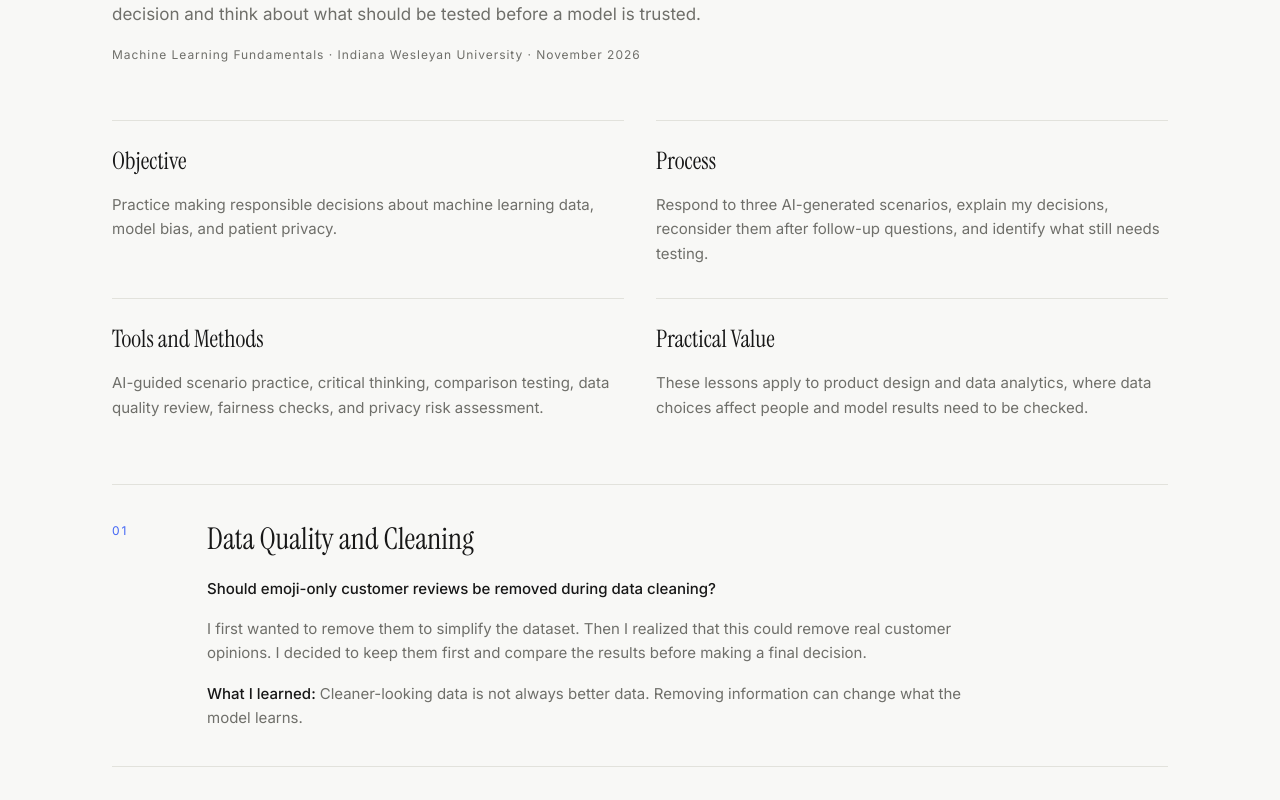
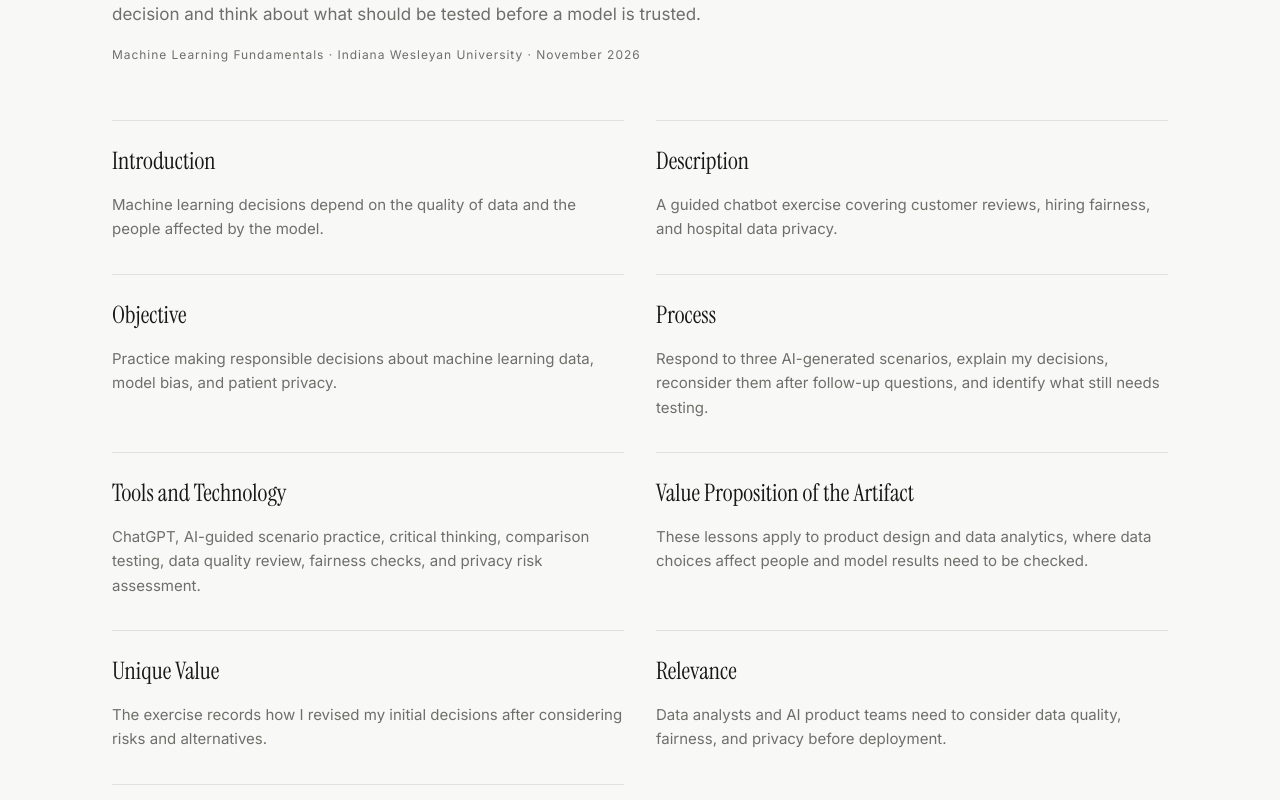
Before and after one commit to shawen559-oss/portfolio, a React (Vite) app: page / in a window 1280 px wide. Shown: the part 8100-8900 px from the top of the page. Built offline with nearby package versions, Linux system fonts and the light colour scheme.

Commit message:
Complete Workshop 5 portfolio requirements

```diff
--- a/src/components/DataChallengeArtifact.tsx
+++ b/src/components/DataChallengeArtifact.tsx
@@ -45,10 +45,15 @@ export function DataChallengeArtifact() {
 
         <div className="mt-14 grid gap-8 md:grid-cols-2">
           {[
+            ['Introduction', 'Machine learning decisions depend on the quality of data and the people affected by the model.'],
+            ['Description', 'A guided chatbot exercise covering customer reviews, hiring fairness, and hospital data privacy.'],
             ['Objective', 'Practice making responsible decisions about machine learning data, model bias, and patient privacy.'],
             ['Process', 'Respond to three AI-generated scenarios, explain my decisions, reconsider them after follow-up questions, and identify what still needs testing.'],
-            ['Tools and Methods', 'AI-guided scenario practice, critical thinking, comparison testing, data quality review, fairness checks, and privacy risk assessment.'],
-            ['Practical Value', 'These lessons apply to product design and data analytics, where data choices affect people and model results need to be checked.'],
+            ['Tools and Technology', 'ChatGPT, AI-guided scenario practice, critical thinking, comparison testing, data quality review, fairness checks, and privacy risk assessment.'],
+            ['Value Proposition of the Artifact', 'These lessons apply to product design and data analytics, where data choices affect people and model results need to be checked.'],
+            ['Unique Value', 'The exercise records how I revised my initial decisions after considering risks and alternatives.'],
+            ['Relevance', 'Data analysts and AI product teams need to consider data quality, fairness, and privacy before deployment.'],
+            ['References', 'Indiana Wesleyan University. (2026). Why chat with a bot? Data Challenge Scenarios Coach [Course activity]. OpenAI. (2026). ChatGPT [Large language model]. https://chatgpt.com/'],
           ].map(([heading, body]) => (
             <Reveal key={heading}>
               <div className="h-full border-t border-line pt-6">
```
